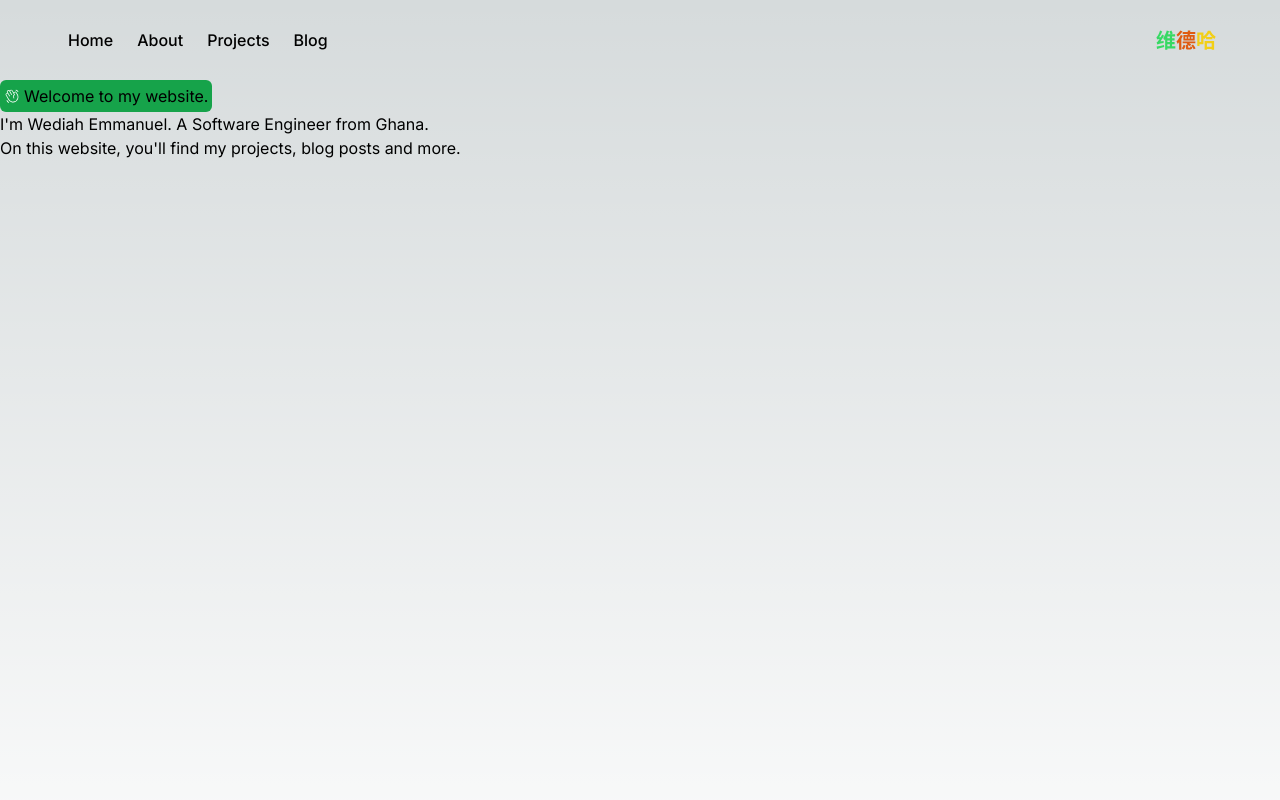
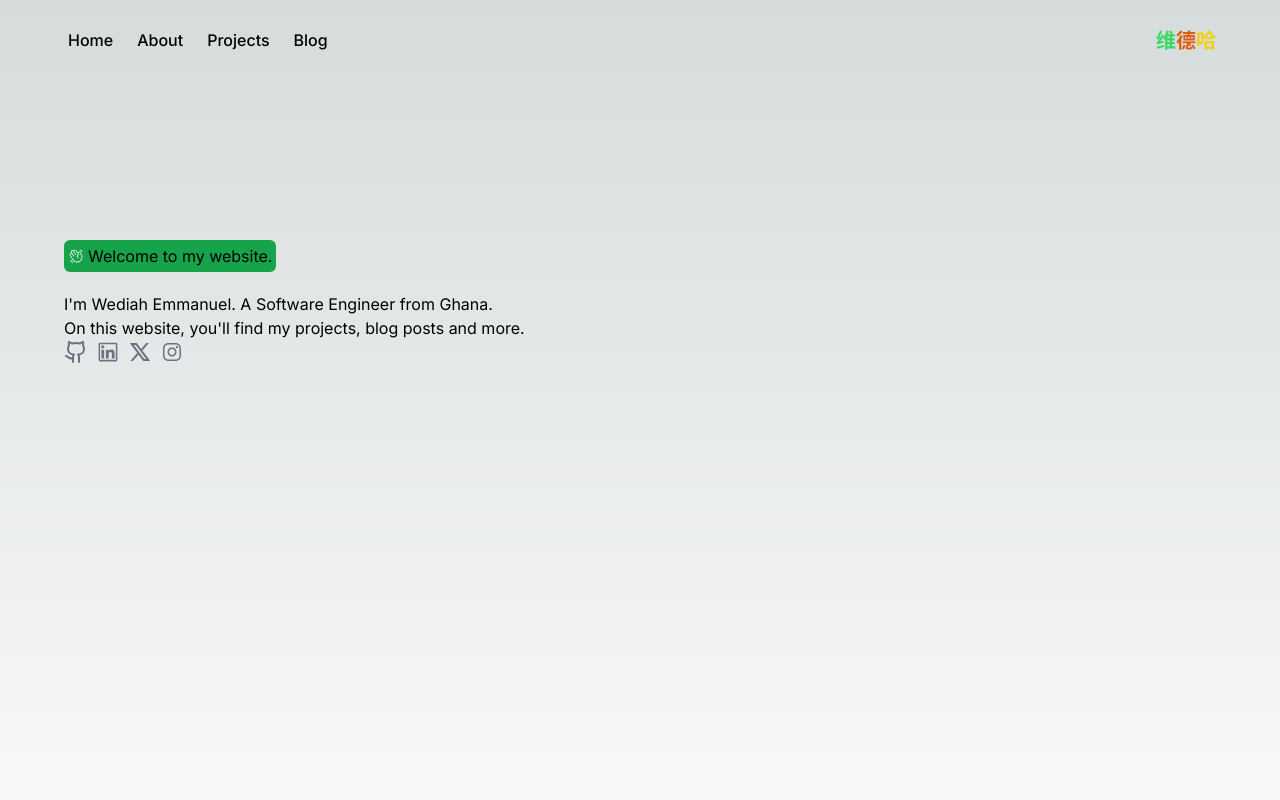
Before and after one commit to Wediah/my-portfolio, a Next.js app: page / in a window 1280 px wide. Shown: the top 800 px of the page. Built offline with nearby package versions, Linux system fonts and the light colour scheme.

Commit message:
Add social media icons to the home page

```diff
--- a/app/page.js
+++ b/app/page.js
@@ -1,17 +1,29 @@
 import Image from "next/image";
 import { PiHandWavingLight } from "react-icons/pi";
+import { LuGithub } from "react-icons/lu";
+import { AiOutlineLinkedin } from "react-icons/ai";
+import { RiTwitterXLine } from "react-icons/ri";
+import { SiGmail } from "react-icons/si";
+import { IoLogoInstagram } from "react-icons/io";
+
 
 export default function Home() {
   return (
-    <main className="flex min-h-screen  ">
-      <div>
+    <main className="flex min-h-screen px-4 md:px-16 container mx-auto ">
+      <div className="md:pt-40">
         <button className="flex items-center gap-1 bg-green-600 rounded-md p-1">
-          <PiHandWavingLight className="text-white"/> Welcome to my website.
+          <PiHandWavingLight className="text-white text-md"/> Welcome to my website.
         </button>
-        <p>
+        <p className="pt-5 text-md">
           I'm Wediah Emmanuel. A Software Engineer from Ghana. <br />
           On this website, you'll find my projects, blog posts and more.
         </p>
+        <div className="flex flex-row gap-2">
+          <LuGithub className="text-2xl text-gray-500 hover:text-gray-700" />
+          <AiOutlineLinkedin className="text-2xl text-gray-500 hover:text-gray-700" />
+          <RiTwitterXLine className="text-2xl text-gray-500 hover:text-gray-700" />
+          <IoLogoInstagram className="text-2xl text-gray-500 hover:text-gray-700" />
+        </div>
       </div>
     </main>
   );
```
